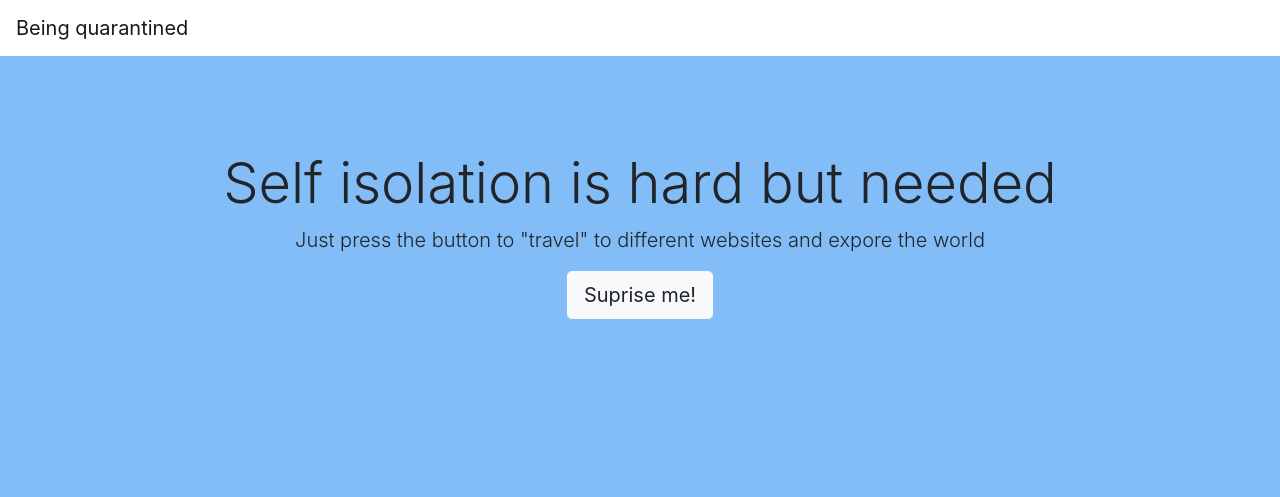
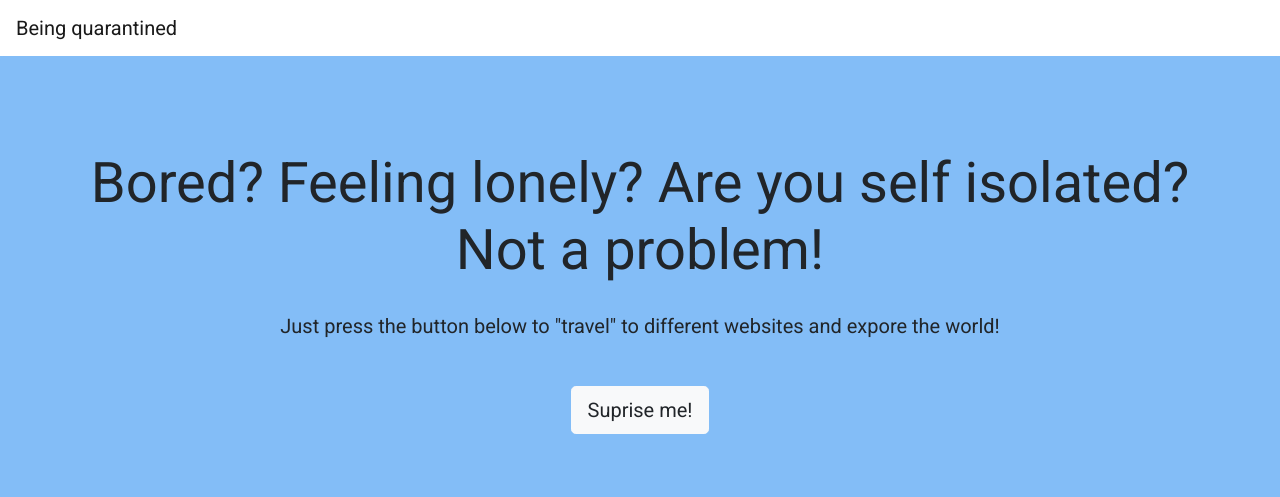
Before and after one commit to stavrospod/qrt, a Django app: page / in a window 1280 px wide. Shown: the top 497 px of the page. Run offline with Django 3.2, Linux system fonts and the light colour scheme; some libraries are stand-ins or nearby versions.

Commit message:
ccs favicon fixes

```diff
--- a/qrt/static/qrt/styles.css
+++ b/qrt/static/qrt/css/style.css
@@ -1,6 +1,7 @@
 *{
     margin: 0;
     padding: 0;
+    font-family: 'Roboto', sans-serif;
 }
 
 body{
@@ -15,3 +16,11 @@ body{
     margin: 0px;
     background-color: #83bdf7;
 }
+
+.btn-primary{
+    margin-top: 40px;
+}
+
+.lead{
+    margin-top: 30px;
+}
--- a/qrt/templates/qrt/base.html
+++ b/qrt/templates/qrt/base.html
@@ -2,6 +2,7 @@
 
 <!DOCTYPE html>
 <html lang="en">
+{% block head %}
 <head>
     <meta charset="UTF-8">
     <meta name="viewport" content="width=device-width, initial-scale=1.0">
@@ -11,16 +12,19 @@
     <script src="https://cdn.jsdelivr.net/npm/popper.js@1.16.0/dist/umd/popper.min.js" integrity="sha384-Q6E9RHvbIyZFJoft+2mJbHaEWldlvI9IOYy5n3zV9zzTtmI3UksdQRVvoxMfooAo" crossorigin="anonymous"></script>
     <script src="https://stackpath.bootstrapcdn.com/bootstrap/4.4.1/js/bootstrap.min.js" integrity="sha384-wfSDF2E50Y2D1uUdj0O3uMBJnjuUD4Ih7YwaYd1iqfktj0Uod8GCExl3Og8ifwB6" crossorigin="anonymous"></script>
     <!--Custom CSS file-->
-    <link rel="stylesheet" type="text/css" href="/qrt/templates/css/main.css">
-    <link rel="stylesheet" href="{% static 'qrt/styles.css' %}"/>
-    <script type="text/javascript" src="{% static 'qrt/main.js' %}"></script>
+    <link rel="stylesheet" href="{% static 'qrt/css/style.css' %}"/>
+    <script type="text/javascript" src="{% static 'qrt/js/main.js' %}"></script>
+    <link href="https://fonts.googleapis.com/css?family=Roboto&display=swap" rel="stylesheet">
+    <!--Favicon-->
+    <link rel="shortcut icon" type="image/png" href="{% static 'qrt/img/favicon.ico' %}"/>
+
 
     <title>{% block title %}{% endblock %}</title>
 
 </head>
+{% endblock %}
 
 <body>
-
     {% block body %}
     {% endblock %}
 
--- a/qrt/templates/qrt/index.html
+++ b/qrt/templates/qrt/index.html
@@ -13,7 +13,7 @@ Homepage
         <li class="nav-item active">
           <a class="nav-link" href="#"><span class="sr-only">(current)</span></a>
         </li>
-    </ul>
+    </ul><!--
     <button class="navbar-toggler" type="button" data-toggle="collapse" data-target="#navbarSupportedContent" aria-controls="navbarSupportedContent" aria-expanded="false" aria-label="Toggle navigation">
       <span class="navbar-toggler-icon"></span>
     </button>
@@ -38,14 +38,16 @@ Homepage
               <a class="nav-link" href="#"><span class="sr-only">(current)</span></a>
             </li>
         </ul>
-    </div>
+    </div>-->
   </nav>
+
+
 
 <!--Carousel start-->
 <div class="jumbotron text-center jumbotron_main">
   <div class="container">
-    <h1 class="display-4">Self isolation is hard but needed</h1>
-    <p class="lead">Just press the button to "travel" to different websites and expore the world</p>
+    <h1 class="display-4">Bored? Feeling lonely? Are you self isolated? Not a problem!</h1>
+    <h2 class="lead">Just press the button below to "travel" to different websites and expore the world!</h2>
     <a class="btn btn-primary btn-lg btn-light" href="#" role="button">Suprise me!</a>
   </div>
 </div>
```
Also changed, not shown: qrt/static/qrt/img/favicon.ico (added), qrt/static/qrt/js/main.js (renamed from qrt/static/qrt/main.js).
